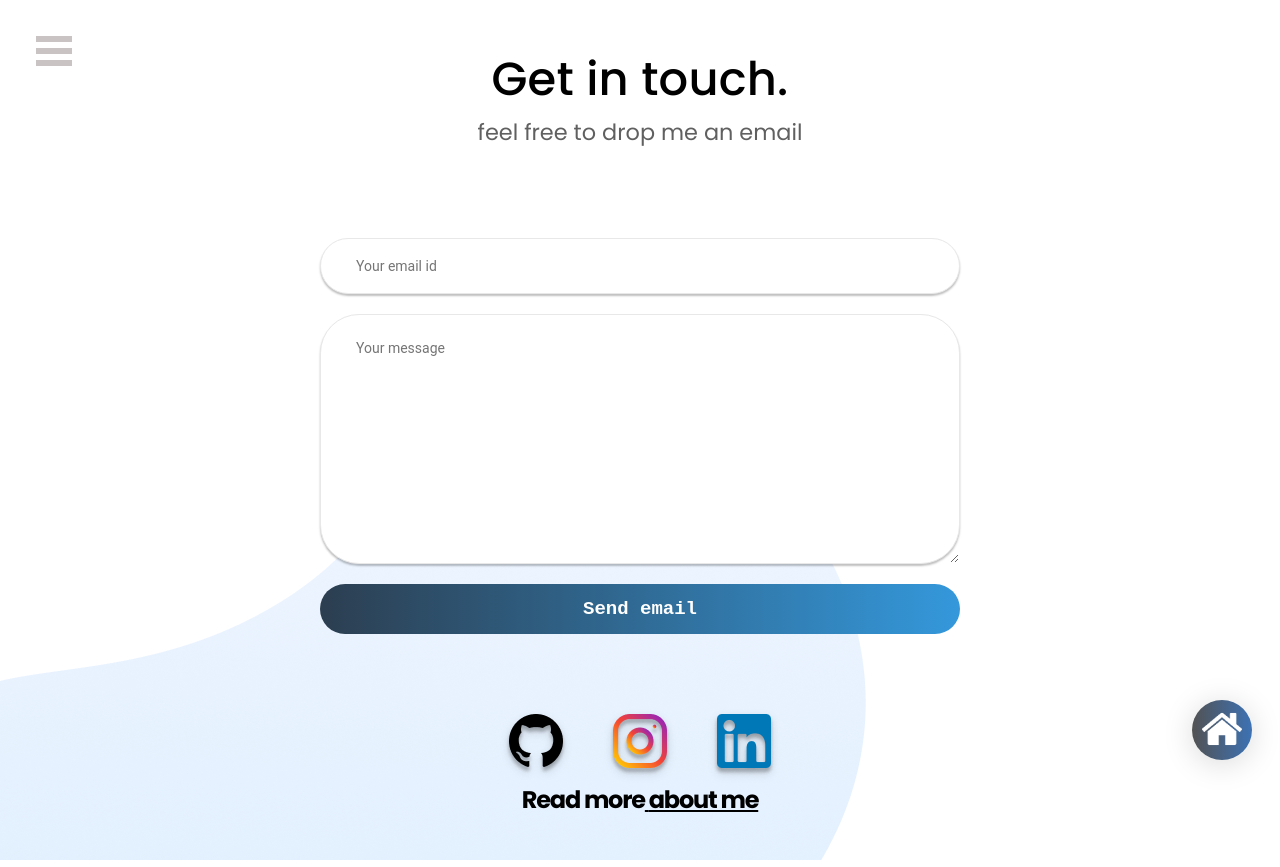
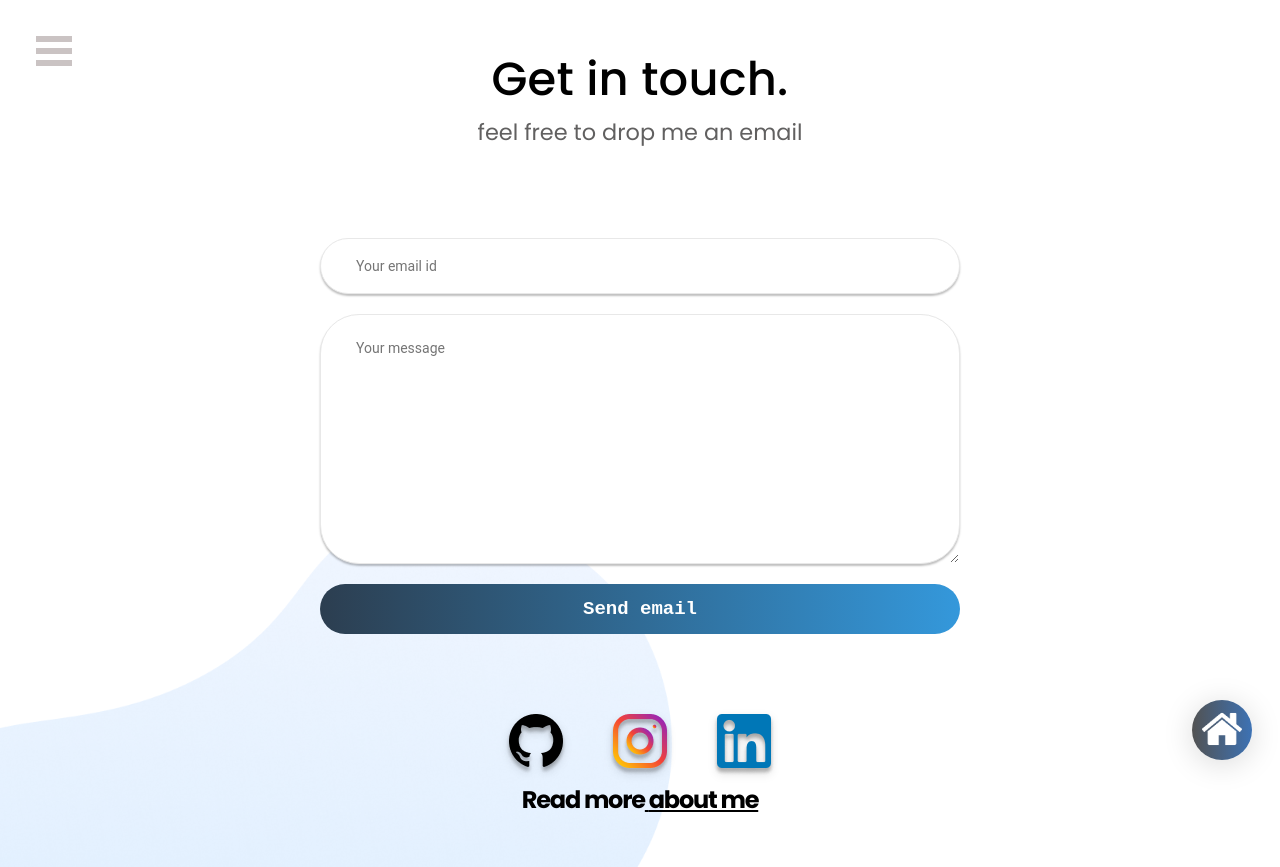
Before and after one commit to letscodevicky/portfolio, a React (Create React App) app: page /#/contact in a window 1280 px wide. Built offline with nearby package versions, Linux system fonts and the light colour scheme.

Commit message:
Update Contact.jsx

```diff
--- a/src/Components/Contact/Contact.jsx
+++ b/src/Components/Contact/Contact.jsx
@@ -55,7 +55,7 @@ const Contact =() => {
           toAdress = "/about"
           />
        <div className="vector-frame">
-         <img src = {contactvector} alt = "contactvector " className = "aboutimage" />
+         <img src = {contactvector} alt = "contactvector " className = "about-vector" />
         </div>
       </div>
     );
```
